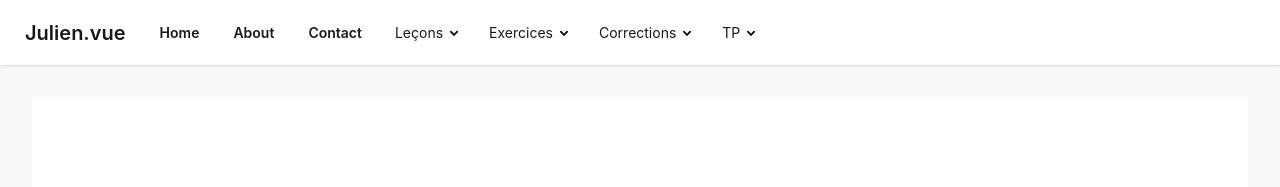
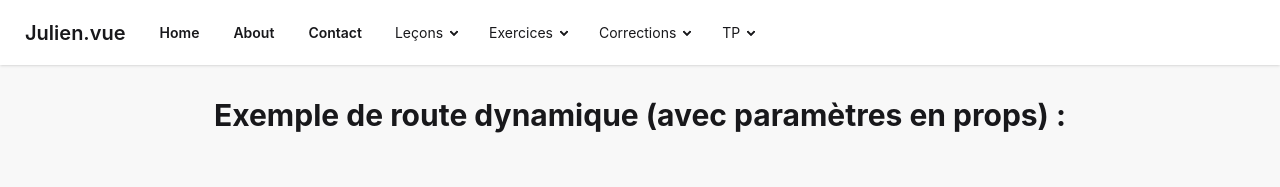
Before and after one commit to juliencongras/julien.vue, a Vue app: page /tp/router_and_props in a window 1280 px wide. Shown: the top 187 px of the page. Built offline with nearby package versions, Linux system fonts and the light colour scheme.

Commit message:
tp router and props mise en place

```diff
--- a/src/components/AppHeader.vue
+++ b/src/components/AppHeader.vue
@@ -80,6 +80,7 @@
                 <li><router-link to="/tp/reactivite" class="btn btn-ghost">Reactivité</router-link></li>
                 <li><router-link to="/tp/conditional_list_rendering" class="btn btn-ghost">Conditional Rendering/List Rendering</router-link></li>
                 <li><router-link to="/tp/jeu_tour_par_tour" class="btn btn-ghost">Jeu tour par tour</router-link></li>
+                <li><router-link to="/tp/router_and_props" class="btn btn-ghost">Router and props</router-link></li>
               </ul>
             </details>
           </li>
--- /dev/null
+++ b/src/views/tp/tp-router-and-props.vue
@@ -0,0 +1,8 @@
+<template>
+    <h1 class="text-3xl font-bold mb-6 text-center">Exemple de route dynamique (avec paramètres en props) :</h1>
+</template>
+
+<script setup lang='js'>
+import { ref } from 'vue';
+
+</script>
```
Also changed, not shown: src/router/index.js (+6 -4 lines).
